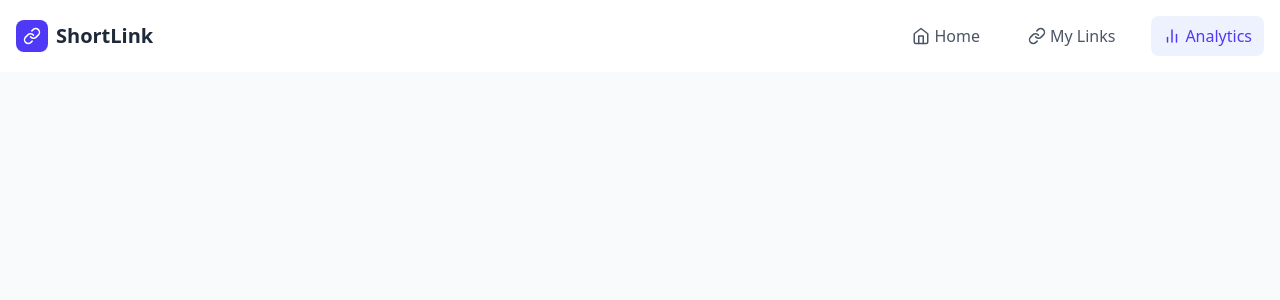
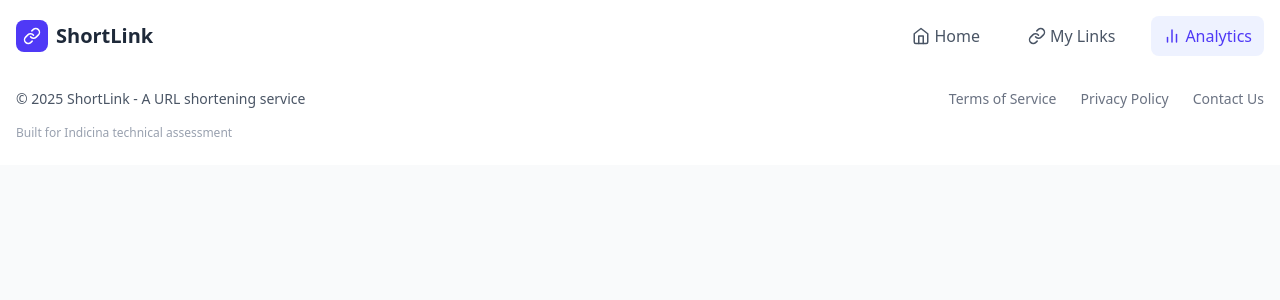
Before and after one commit to Rengkat/shortLink, a React (Vite) app in the folder client/: page /stats in a window 1280 px wide. Shown: the top 300 px of the page. Built offline with nearby package versions, Linux system fonts and the light colour scheme.

Commit message:
footer added

```diff
--- a/client/src/App.tsx
+++ b/client/src/App.tsx
@@ -2,6 +2,7 @@
 import Header from "./components/Header";
 
 import { Toaster } from "react-hot-toast";
+import Footer from "./components/Footer";
 
 const App = () => {
   return (
@@ -9,6 +10,7 @@
       <div className="min-h-screen bg-gray-50">
         <Header />
         <main className="container mx-auto px-4 py-8"></main>
+        <Footer />
         <Toaster position="top-right" />
       </div>
     </Router>
--- /dev/null
+++ b/client/src/components/Footer.tsx
@@ -0,0 +1,35 @@
+export default function Footer() {
+  return (
+    <footer className="bg-white border-t border-gray-200 py-6">
+      <div className="container mx-auto px-4">
+        <div className="flex flex-col md:flex-row items-center justify-between">
+          <div className="mb-4 md:mb-0">
+            <p className="text-gray-600 text-sm">
+              © {new Date().getFullYear()} ShortLink - A URL shortening service
+            </p>
+          </div>
+
+          <div className="flex space-x-6">
+            <a href="#" className="text-gray-500 hover:text-indigo-600 text-sm transition-colors">
+              Terms of Service
+            </a>
+            <a href="#" className="text-gray-500 hover:text-indigo-600 text-sm transition-colors">
+              Privacy Policy
+            </a>
+            <a
+              href="https://indicina.co"
+              target="_blank"
+              rel="noopener noreferrer"
+              className="text-gray-500 hover:text-indigo-600 text-sm transition-colors">
+              Contact Us
+            </a>
+          </div>
+        </div>
+
+        <div className="mt-4 text-center md:text-left">
+          <p className="text-gray-400 text-xs">Built for Indicina technical assessment</p>
+        </div>
+      </div>
+    </footer>
+  );
+}
```
